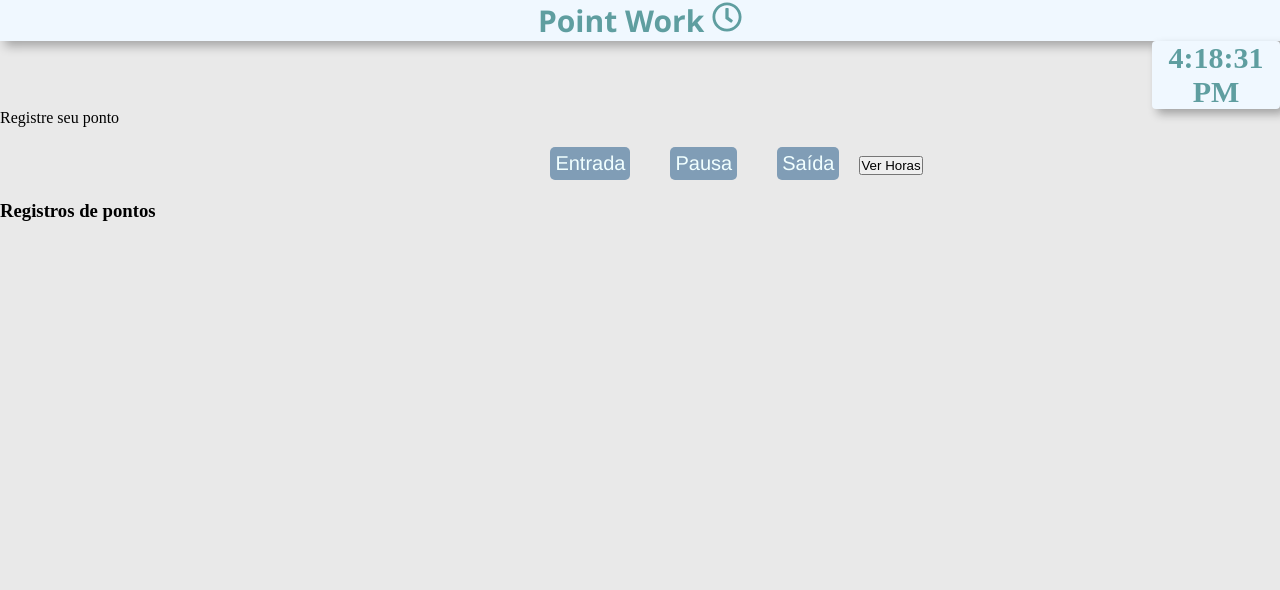
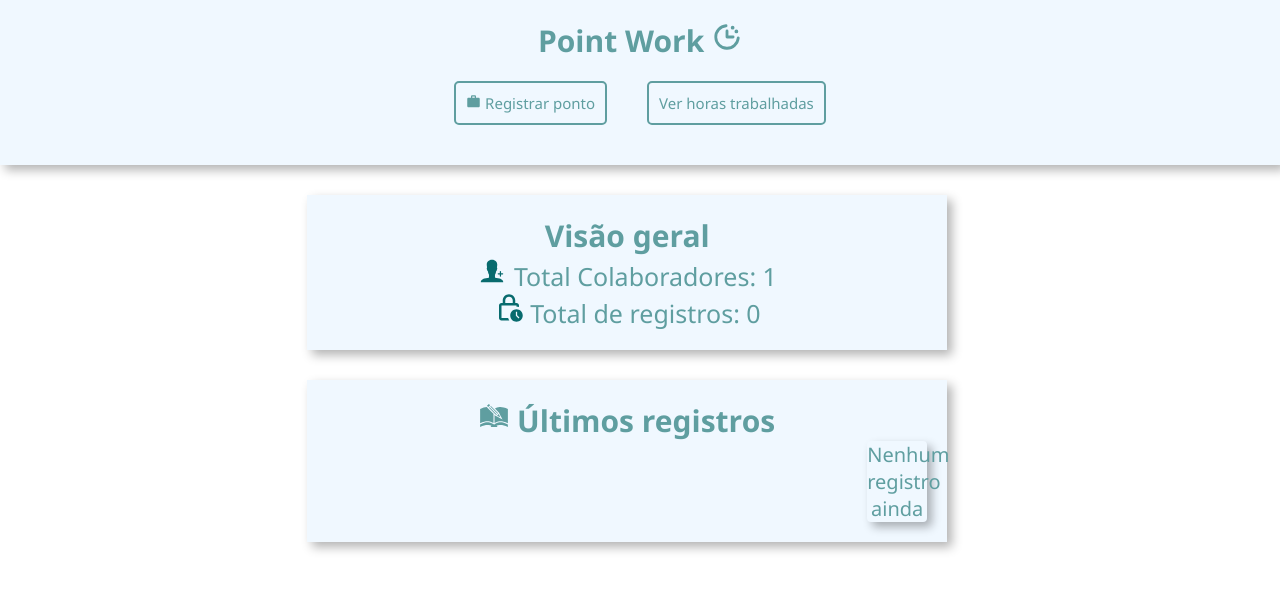
Before and after one commit to luizfrz/Point-work, a React (Vite) app: page / in a window 1280 px wide. Shown: the top 590 px of the page. Built offline with nearby package versions, Linux system fonts and the light colour scheme.

Commit message:
feat: new layout point wokr with buttons routes

```diff
--- a/src/App.jsx
+++ b/src/App.jsx
@@ -1,6 +1,7 @@
 import { useState } from 'react'
 import { Routes, Route } from 'react-router-dom'
-import Home from './pages/home.jsx'
+import Home from './pages/Home.jsx'
+import Point from './pages/Point.jsx'
 import WorkedHours from './components/WorkedHours'
 
 function App() {
@@ -9,6 +10,7 @@ function App() {
   return (
     <Routes>
       <Route path="/" element={<Home records={records} setRecords={setRecords} />} />
+      <Route path="/point" element={<Point records={records} setRecords={setRecords} />} />
       <Route path="/workedhours" element={<WorkedHours records={records} />} />
     </Routes>
   )
--- a/src/components/WorkedHours.jsx
+++ b/src/components/WorkedHours.jsx
@@ -1,18 +1,7 @@
 function WorkedHours({ records }) {
   return (
     <div>
-      <h1>Horas trabalhadas</h1>
-      {records.length > 0 ? (
-        <ul>
-          {records.map((record, index) => (
-            <li key={index}>
-              {record.type} - {record.time.toLocaleTimeString('pt-BR')}
-            </li>
-          ))}
-        </ul>
-      ) : (
-        <p>Nenhum registro encontrado</p>
-      )}
+
     </div>
   )
 }
--- /dev/null
+++ b/src/pages/Home.jsx
@@ -0,0 +1,65 @@
+import { PiClockCountdownBold } from "react-icons/pi"
+import { MdOutlineLockClock } from "react-icons/md"
+import { GiArchiveRegister } from "react-icons/gi"
+import { MdOutlineWork } from "react-icons/md"
+import { IoIosPersonAdd } from "react-icons/io"
+
+import { useNavigate } from 'react-router-dom'
+import "../styles/App.css"
+
+function Home({ records, setRecords }) {
+  const navigate = useNavigate()
+    const Clear = () => setRecords([])
+
+  const formatTime = (date) => date.toLocaleTimeString('pt-BR')
+  const addRecord = (type) => setRecords(prev => [...prev, { type, time: new Date() }])
+
+  return (
+    <div>
+      <div className='container'>
+        <h1>Point Work <PiClockCountdownBold/></h1>
+
+       <div>
+      {/* <button onClick={Clear}>
+        Limpar os REGISTROS
+      </button>
+      <br /> */}
+    </div>
+        <button onClick={() => navigate('/point')}>
+          <MdOutlineWork/> Registrar ponto
+        </button>
+        <button onClick={() => navigate('/workedhours')}>
+          Ver horas trabalhadas
+        </button>
+      </div>
+
+
+      <div className='General'>
+        <h1 className='Vision'>Visão geral</h1>
+        <div>
+          <span><IoIosPersonAdd/> Total Colaboradores: 1</span>
+        </div>
+        <div>
+          <span><MdOutlineLockClock/> Total de registros: {records.length}</span>
+        </div>
+      </div>
+
+      <div className='Last'>
+        <h1><GiArchiveRegister/> Últimos registros</h1>
+        {records.length > 0 ? (
+          <ul>
+            {records.slice(-5).map((record, index) => (
+              <li key={index}>
+                <strong>{record.type}</strong> - {formatTime(record.time)}
+              </li>
+            ))}
+          </ul>
+        ) : (
+          <p>Nenhum registro ainda</p>
+        )}
+      </div>
+    </div>
+  )
+}
+
+export default Home
--- /dev/null
+++ b/src/pages/Point.jsx
@@ -0,0 +1,116 @@
+import { useNavigate } from 'react-router-dom'
+
+function Point({ records, setRecords }) {
+  const navigate = useNavigate()
+
+  const formatTime = (date) => date.toLocaleTimeString('pt-BR')
+  const addRecord = (type) => setRecords(prev => [...prev, { type, time: new Date() }])
+
+  return (
+    <div style={{ padding: '20px', backgroundColor: '#f0f8ff', minHeight: '100vh' }}>
+      <div style={{
+        padding: '20px',
+        backgroundColor: 'white',
+        textAlign: 'center',
+        boxShadow: '0 2px 10px rgba(0,0,0,0.1)',
+        borderRadius: '10px',
+        margin: '20px 0'
+      }}>
+        <h1 style={{ color: '#5f9ea0' }}>Registrar Ponto</h1>
+
+        <div style={{ margin: '30px 0' }}>
+          <button
+            style={{
+              padding: '15px 30px',
+              backgroundColor: '#5f9ea0',
+              color: 'white',
+              border: 'none',
+              borderRadius: '5px',
+              fontSize: '16px',
+              margin: '10px',
+              cursor: 'pointer'
+            }}
+            onClick={() => addRecord('entrada')}
+          >
+            Entrada
+          </button>
+
+          <button
+            style={{
+              padding: '15px 30px',
+              backgroundColor: '#5f9ea0',
+              color: 'white',
+              border: 'none',
+              borderRadius: '5px',
+              fontSize: '16px',
+              margin: '10px',
+              cursor: 'pointer'
+            }}
+            onClick={() => addRecord('pausa')}
+          >
+            Pausa
+          </button>
+
+          <button
+            style={{
+              padding: '15px 30px',
+              backgroundColor: '#f44336',
+              color: 'white',
+              border: 'none',
+              borderRadius: '5px',
+              fontSize: '16px',
+              margin: '10px',
+              cursor: 'pointer'
+            }}
+            onClick={() => addRecord('saída')}
+          >
+            Saída
+          </button>
+        </div>
+
+        <button
+          style={{
+            padding: '10px 20px',
+            backgroundColor: '#5f9ea0',
+            color: 'white',
+            border: 'none',
+            borderRadius: '5px',
+            fontSize: '14px',
+            cursor: 'pointer'
+          }}
+          onClick={() => navigate('/')}
+        >
+          Voltar ao Home
+        </button>
+      </div>
+
+      <div style={{
+        padding: '20px',
+        backgroundColor: 'white',
+        boxShadow: '0 2px 10px rgba(0,0,0,0.1)',
+        borderRadius: '10px'
+      }}>
+        <h3 style={{ color: '#5f9ea0' }}>Registros: {records.length}</h3>
+        {records.length > 0 ? (
+          <div>
+            {records.map((record, index) => (
+              <div key={index} style={{
+                margin: '10px 0',
+                padding: '10px',
+                backgroundColor: '#f9f9f9',
+                borderRadius: '5px',
+                borderLeft: '4px solid #5f9ea0'
+              }}>
+                <strong>{record.type}</strong> - {formatTime(record.time)}
+              </div>
+            ))}
+          </div>
+        ) : (
+          <p style={{ color: '#666' }}>Nenhum registro ainda</p>
+        )}
+      </div>
+    </div>
+  )
+}
+
+export default Point
--- a/src/pages/home.jsx
+++ /dev/null
@@ -1,41 +0,0 @@
-import { useNavigate } from 'react-router-dom'
-import Clock from '../components/Clock'
-import { FaRegClock } from "react-icons/fa"
-import "../styles/App.css"
-
-function Home({ records, setRecords }) {
-  const navigate = useNavigate()
-
-  const formatTime = (date) => date.toLocaleTimeString('pt-BR')
-  const Cleanall = () => setRecords([])
-  const addRecord = (type) => setRecords(prev => [...prev, { type, time: new Date() }])
-
-  return (
-    <div>
-      <div className='container'>
-      <h1>Point Work <FaRegClock />  </h1>
-       </div>
-        <div className='Button-point'>
-         <p> <Clock /> </p>
-         <span>Registre seu ponto</span>
-         <br/>
-        <button onClick={() => addRecord('entrada')} className='pointInitial'>Entrada</button>
-        <button onClick={() => addRecord('pausa')} className='pointPause'>Pausa</button>
-        <button onClick={() => addRecord('saída')} className='pointExit'>Saída</button>
-        <button onClick={() => navigate('/workedhours')}>Ver Horas</button>
-      </div>
-      <h3>Registros de pontos</h3>
-      {records.length > 0 && (
-        <ul>
-          {records.map((record, index) => (
-            <li key={index} className={record.type === 'entrada' ? 'entrada' : record.type === 'pausa' ? 'pausa' : 'saida'}>
-              {record.type === 'entrada' ? 'Entrada' : record.type === 'pausa' ? 'Pausa' : 'Saída'} - {formatTime(record.time)}
-            </li>
-          ))}
-        </ul>
-      )}
-    </div>
-  )
-}
-
-export default Home
--- a/src/styles/App.css
+++ b/src/styles/App.css
@@ -2,17 +2,6 @@
     padding: 0%;
     margin: 0%;
     box-sizing: border-box;
-}
-body{
-    background-color: rgb(233, 233, 233);
-}
-.container{
-    background-color: aliceblue;
-    font-size: 15px;
-    text-align: center;
-    box-shadow: 5px 5px 10px rgba(0, 0, 0, 0.3);
-    color: cadetblue;
-    font-family: 'Segoe UI', Tahoma, Geneva, Verdana, sans-serif;
 }
 p{
     color: black;
@@ -25,6 +14,39 @@ p{
     border-radius: 4px;
     border: none;
     margin-left: 90%;
+}
+span{
+    font-size: 25px;
+
+}
+span svg{
+    font-size: 30px;
+    color: rgb(8, 107, 110);
+}
+li{
+   list-style: none;
+   color: black;
+   font-size: 15px;
+}
+button{
+    padding:10px;
+    background-color: aliceblue;
+    font-size: 15px;
+    margin: 20px;
+    text-align: center;
+    border: 2px solid #5f9ea0;
+    border-radius: 5px;
+    color: cadetblue;
+    font-family: 'Segoe UI', Tahoma, Geneva, Verdana, sans-serif;
+}
+.container{
+    padding: 20px;
+    background-color: aliceblue;
+    font-size: 15px;
+    text-align: center;
+    box-shadow: 5px 5px 10px rgba(0, 0, 0, 0.3);
+    color: cadetblue;
+    font-family: 'Segoe UI', Tahoma, Geneva, Verdana, sans-serif;
 }
 .pointInitial{
     background-color: rgb(128, 157, 182);
@@ -69,3 +91,29 @@ p{
 .pointExit:hover{
     background-color: rgb(148, 184, 214);
 }
+.General{
+    background-color: aliceblue;
+    margin: 30px;
+    text-align: center;
+    width:50%;
+    padding: 20px;
+    margin-left: 24%;
+    font-size: 15px;
+    text-align: center;
+    box-shadow: 5px 5px 10px rgba(0, 0, 0, 0.3);
+    color: cadetblue;
+    font-family: 'Segoe UI', Tahoma, Geneva, Verdana, sans-serif;
+}
+.Last{
+    background-color: aliceblue;
+    margin: 30px;
+    text-align: center;
+    width:50%;
+    padding: 20px;
+    margin-left: 24%;
+    font-size: 15px;
+    text-align: center;
+    box-shadow: 5px 5px 10px rgba(0, 0, 0, 0.3);
+    color: cadetblue;
+    font-family: 'Segoe UI', Tahoma, Geneva, Verdana, sans-serif;
+}
```
Also changed, not shown: src/components/Clear.jsx (deleted, +0 -13 lines), src/main.jsx (+4 -4 lines).
